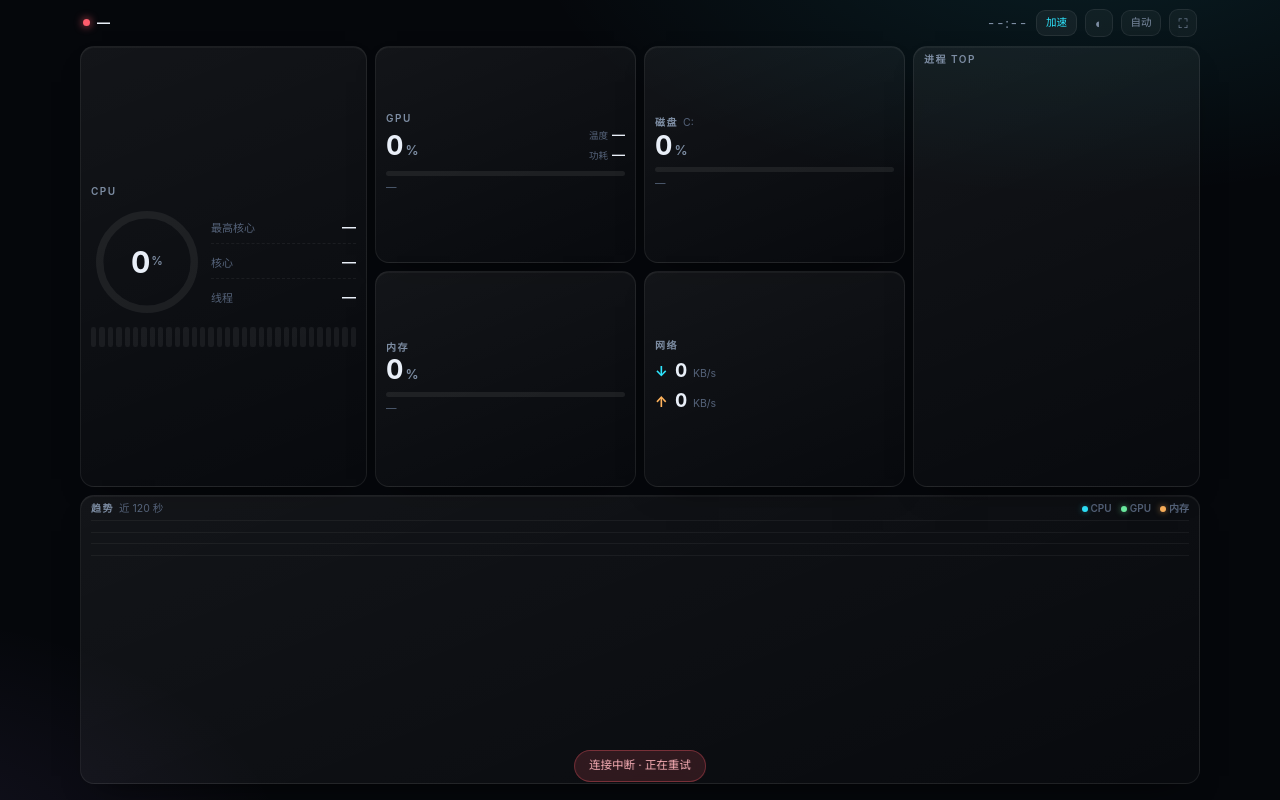
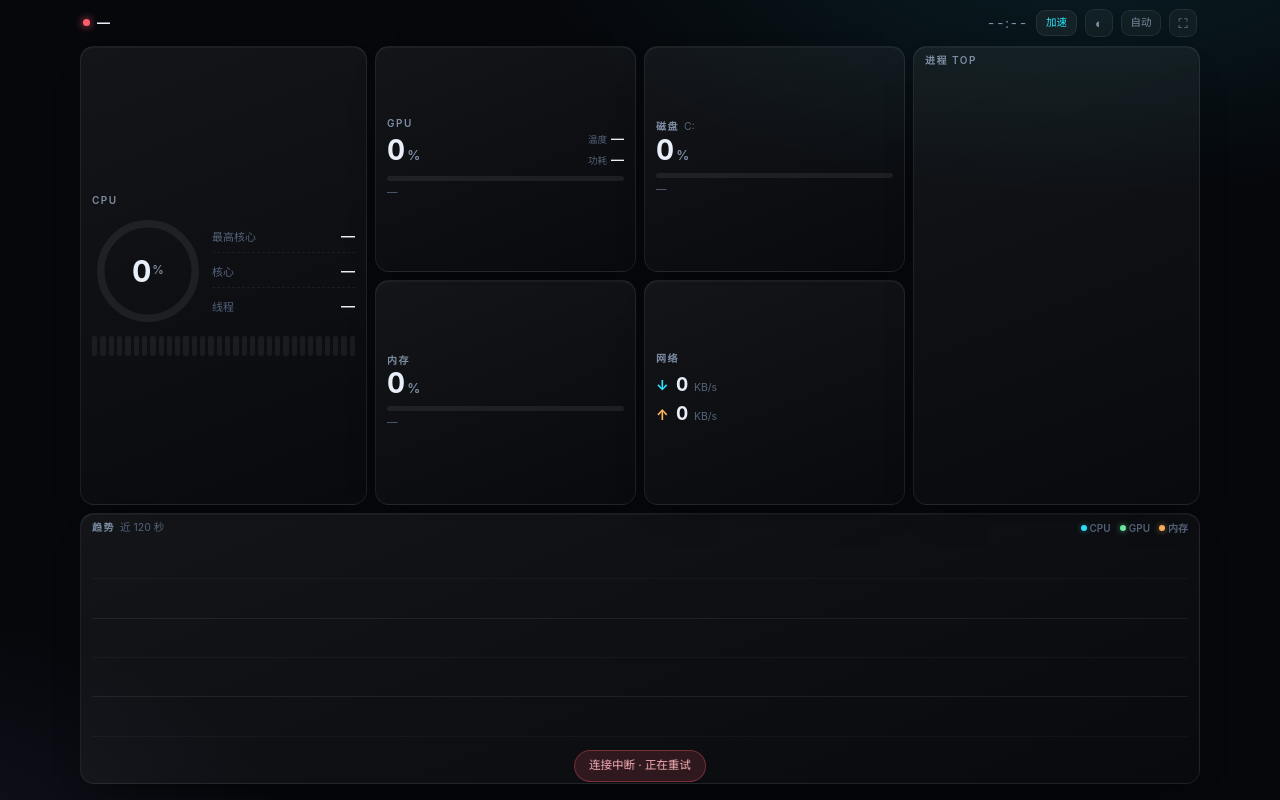
Before and after one commit to Riky1994/phone-screen-monitor, a plain HTML site: page web/index.html in a window 1280 px wide. Drawn offline with Linux system fonts and the light colour scheme; no server answers.

Commit message:
feat: 趋势图改三条独立泳道；横屏卡片/趋势按 62.5/37.5 分配

```diff
--- a/web/index.html
+++ b/web/index.html
@@ -115,7 +115,7 @@
       "cpu   gpu   disk  proc"
       "cpu   mem   net   proc"
       "chart chart chart chart";
-    grid-template-rows:3fr 3fr 4fr;
+    grid-template-rows:5fr 5fr 6fr;
     align-content:stretch;
   }
   html[data-layout="wide"] .page[data-page="2"]{
@@ -326,19 +326,19 @@
   .proc.ghost .c{color:var(--dim2)}
 
   /* ---------- 横屏紧凑化：一屏放下全部卡片 ---------- */
-  html[data-layout="wide"] .card{padding:6px 10px 7px;border-radius:14px}
+  html[data-layout="wide"] .card{padding:7px 11px 8px;border-radius:14px}
   html[data-layout="wide"] .card-mem,
   html[data-layout="wide"] .card-disk,
   html[data-layout="wide"] .card-net,
   html[data-layout="wide"] .card-fps,
   html[data-layout="wide"] .card-vram{display:flex;flex-direction:column;justify-content:center}
   html[data-layout="wide"] .lbl{font-size:10px;gap:5px}
-  html[data-layout="wide"] .big b{font-size:27px}
+  html[data-layout="wide"] .big b{font-size:28px}
   html[data-layout="wide"] .big{margin-top:2px}
   html[data-layout="wide"] .ring{width:112px;height:112px}
   html[data-layout="wide"] .ring-num b{font-size:30px}
   html[data-layout="wide"] .cores{height:20px;margin-top:9px}
-  html[data-layout="wide"] #chart{flex:none;height:46px;min-height:46px;margin-top:4px}
+  html[data-layout="wide"] #chart{flex:1 1 0;height:0;min-height:40px;margin-top:4px}
   html[data-layout="wide"] .track{margin-top:7px}
   html[data-layout="wide"] .fine{margin-top:5px;font-size:10.5px}
 
@@ -797,7 +797,7 @@
     root.style.setProperty("--ew", (info.rot ? vh : vw) + "px");
     setText($("orientBtn"), ORIENT_LABEL[orientMode]);
     // 布局变了画布尺寸也会变
-    setTimeout(function () { fitChartHeight(); fitCanvas(); drawChart(); }, 60);
+    setTimeout(function () { fitCanvas(); drawChart(); }, 60);
   }
 
   var hintTimer = null;
@@ -1094,15 +1094,17 @@
     return "rgba(" + ((n >> 16) & 255) + "," + ((n >> 8) & 255) + "," + (n & 255) + "," + a + ")";
   }
 
-  function line(data, color, fill, alpha) {
+  // 在一条水平带内画折线：top/height 是该带的上下边界
+  function line(data, color, fill, alpha, top, height) {
     if (data.length < 2) return;
     var n = data.length, step = CW / (HIST - 1);
     var x0 = CW - (n - 1) * step;
+    var base = top + height;
     ctx.globalAlpha = (alpha == null ? 1 : alpha);
     ctx.beginPath();
     for (var i = 0; i < n; i++) {
       var x = x0 + i * step;
-      var y = CHh - (Math.max(0, Math.min(100, data[i])) / 100) * (CHh - 2) - 1;
+      var y = base - (Math.max(0, Math.min(100, data[i])) / 100) * (height - 3) - 2;
       if (i === 0) ctx.moveTo(x, y); else ctx.lineTo(x, y);
     }
     ctx.strokeStyle = color;
@@ -1111,10 +1113,10 @@
     ctx.stroke();
 
     if (fill) {
-      ctx.lineTo(x0 + (n - 1) * step, CHh);
-      ctx.lineTo(x0, CHh);
+      ctx.lineTo(x0 + (n - 1) * step, base - 1);
+      ctx.lineTo(x0, base - 1);
       ctx.closePath();
-      var g = ctx.createLinearGradient(0, 0, 0, CHh);
+      var g = ctx.createLinearGradient(0, top, 0, base);
       g.addColorStop(0, hexA(color, 0.22));
       g.addColorStop(1, hexA(color, 0));
       ctx.fillStyle = g;
@@ -1126,24 +1128,28 @@
   function drawChart() {
     if (!CW) return;
     ctx.clearRect(0, 0, CW, CHh);
-    ctx.strokeStyle = COL.grid;
+
+    // 三条独立泳道：上 CPU / 中 GPU / 下 内存
+    var lanes = 3, lh = CHh / lanes;
     ctx.lineWidth = 1;
-    for (var i = 0; i <= 4; i++) {
-      var y = Math.round(CHh * i / 4) + 0.5;
-      ctx.beginPath(); ctx.moveTo(0, y); ctx.lineTo(CW, y); ctx.stroke();
+    ctx.strokeStyle = "rgba(255,255,255,.07)";
+    for (var i = 1; i < lanes; i++) {
+      var ys = Math.round(lh * i) + 0.5;
+      ctx.beginPath(); ctx.moveTo(0, ys); ctx.lineTo(CW, ys); ctx.stroke();
     }
-    line(H.mem, COL.mem, false, 0.55);
-    line(H.gpu, COL.gpu, false, 0.6);
-    line(H.cpu, COL.cpu, true, 1);
+    ctx.strokeStyle = "rgba(255,255,255,.035)";
+    for (var j = 0; j < lanes; j++) {
+      var ym = Math.round(lh * j + lh / 2) + 0.5;
+      ctx.beginPath(); ctx.moveTo(0, ym); ctx.lineTo(CW, ym); ctx.stroke();
+    }
+
+    line(H.cpu, COL.cpu, true, 1, 0, lh);
+    line(H.gpu, COL.gpu, false, 0.9, lh, lh);
+    line(H.mem, COL.mem, false, 0.9, lh * 2, lh);
   }
 
-  /* 横屏趋势图固定 46px；竖屏交还给 CSS 的弹性高度 */
-  function fitChartHeight() {
-    var cv = $("chart");
-    if (!cv) return;
-    var wide = document.documentElement.getAttribute("data-layout") === "wide";
-    cv.style.height = wide ? "46px" : "";
-  }
+
+
 
   /* ---------------- 渲染 ---------------- */
   var diskPillsKey = "";
@@ -1389,7 +1395,7 @@
     }
     // 趋势图在第 1 页，切回来时画布尺寸要从 0 恢复
     if (pages[pageIdx].getAttribute("data-page") === "1") {
-      setTimeout(function () { fitChartHeight(); fitCanvas(); drawChart(); }, 60);
+      setTimeout(function () { fitCanvas(); drawChart(); }, 60);
     }
   }
 
```
